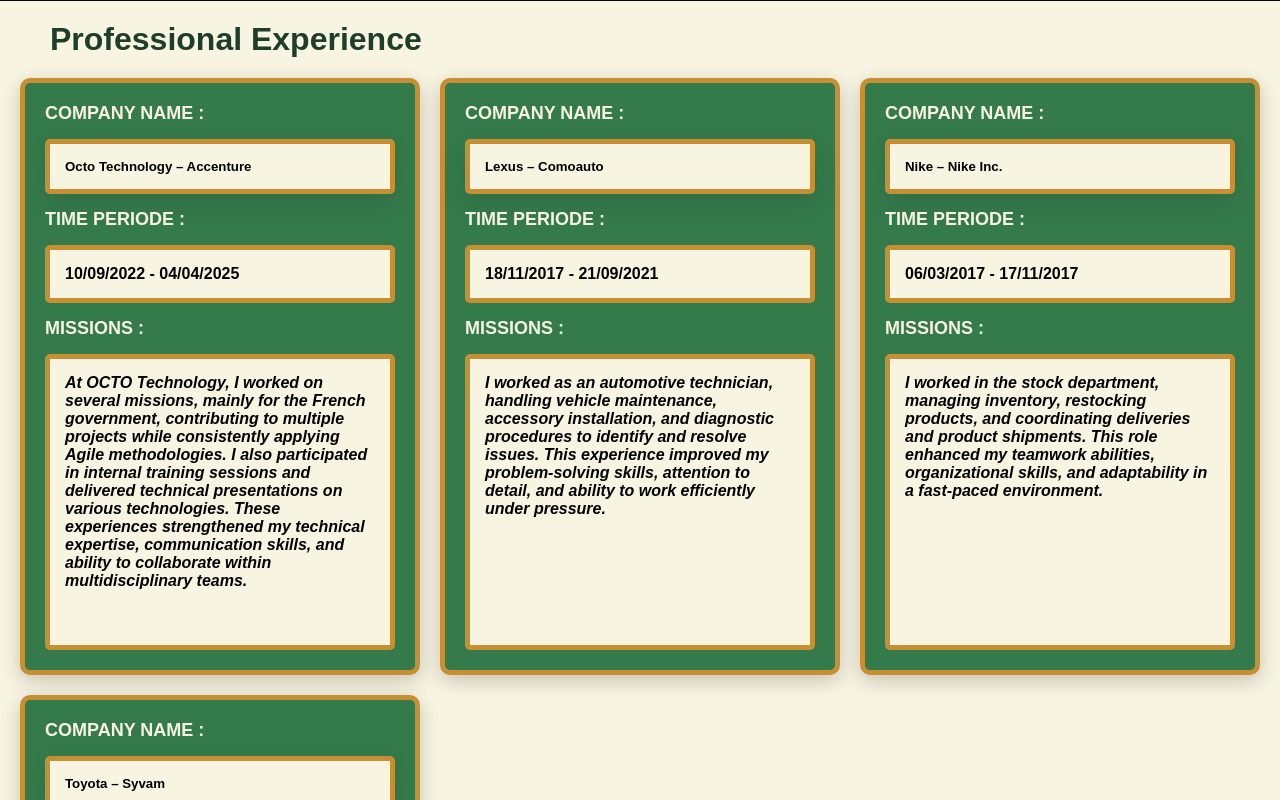
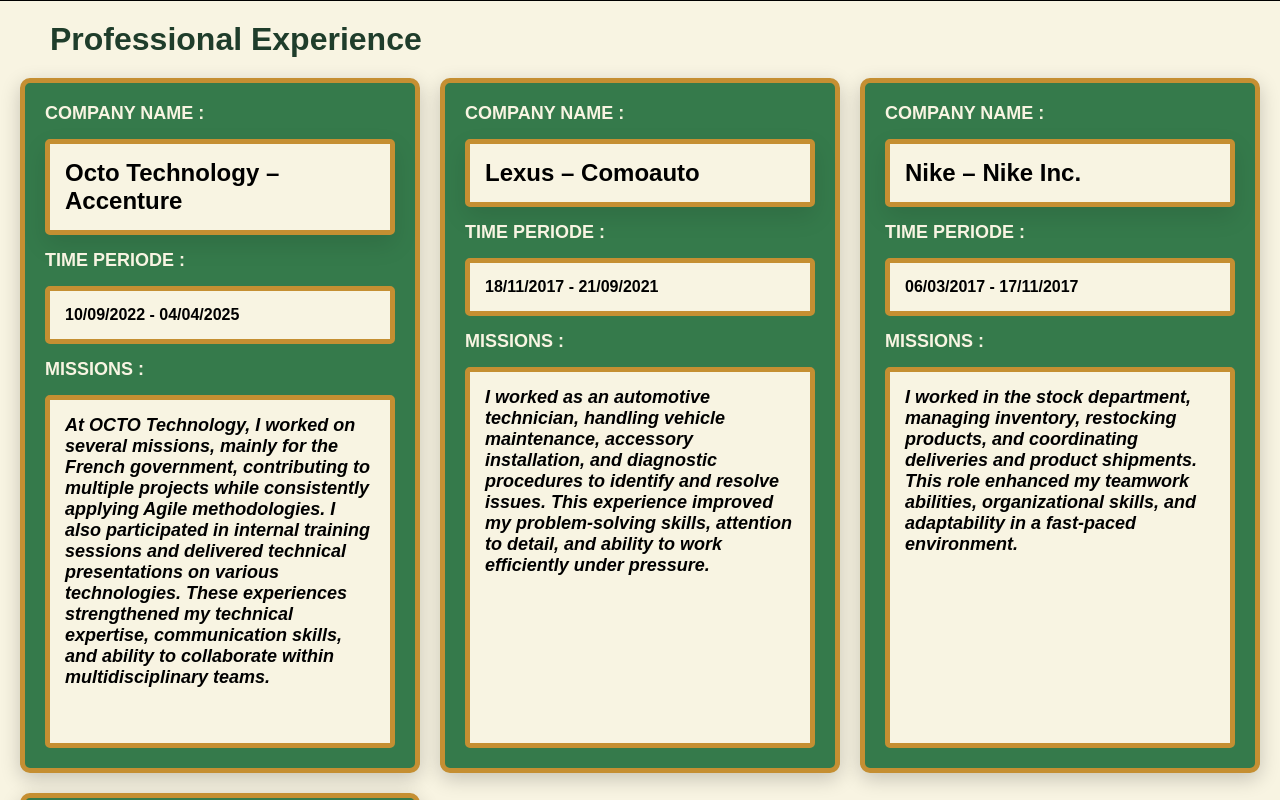
Before and after one commit to Fred-18/portfolio, a Next.js app: page / in a window 1280 px wide. Shown: the part 3300-4100 px from the top of the page. Built offline with nearby package versions, Linux system fonts and the light colour scheme; a web font is replaced by a local one.

Commit message:
upadate ProfessionalExperience.module..css

```diff
--- a/components/professionalExperienceItem/professionalExperienceItem.module.css
+++ b/components/professionalExperienceItem/professionalExperienceItem.module.css
@@ -20,6 +20,8 @@
   background-color: #f8f4e2;
   font-family: poppins, sans-serif;
   border: solid 5px #c58f32;
+  font-weight: bold;
+  font-size: x-large;
 
   box-shadow: 0 10px 25px rgba(0, 0, 0, 0.1);
 }
@@ -42,6 +44,7 @@
   font-weight: bold;
   border: solid 5px #c58f32;
   height: 100%;
+  font-size: large;
 }
 
 .professionalExperience__card__title {
```
